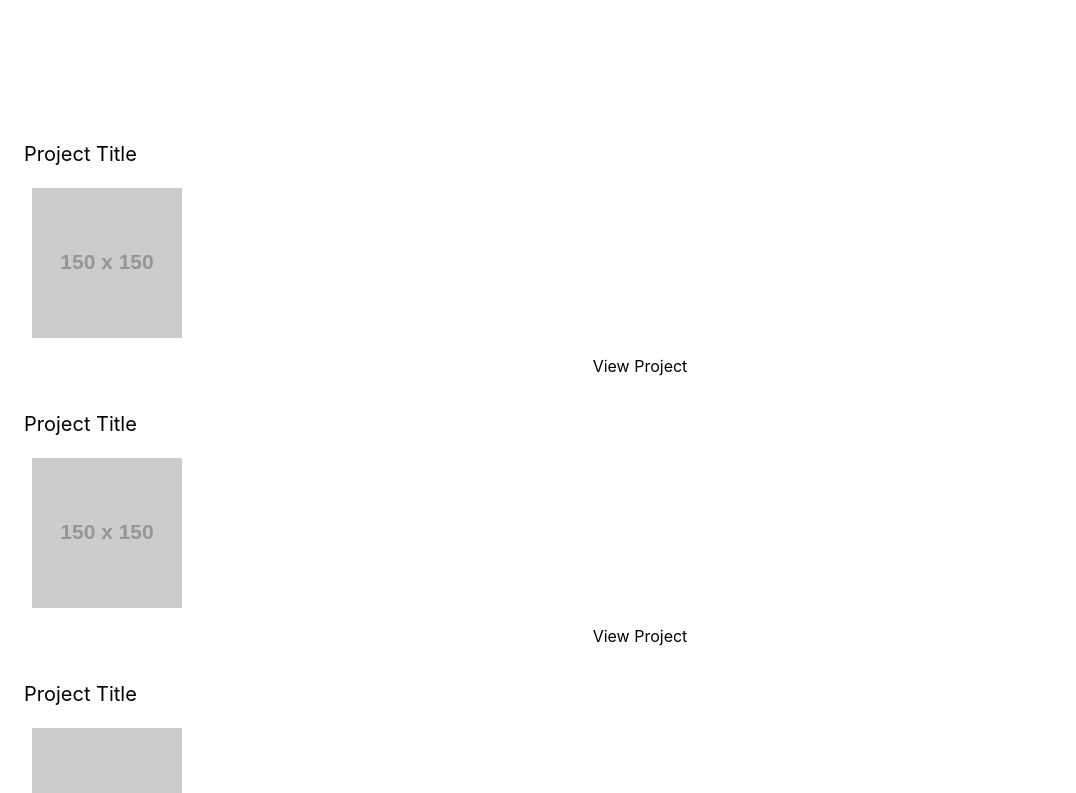
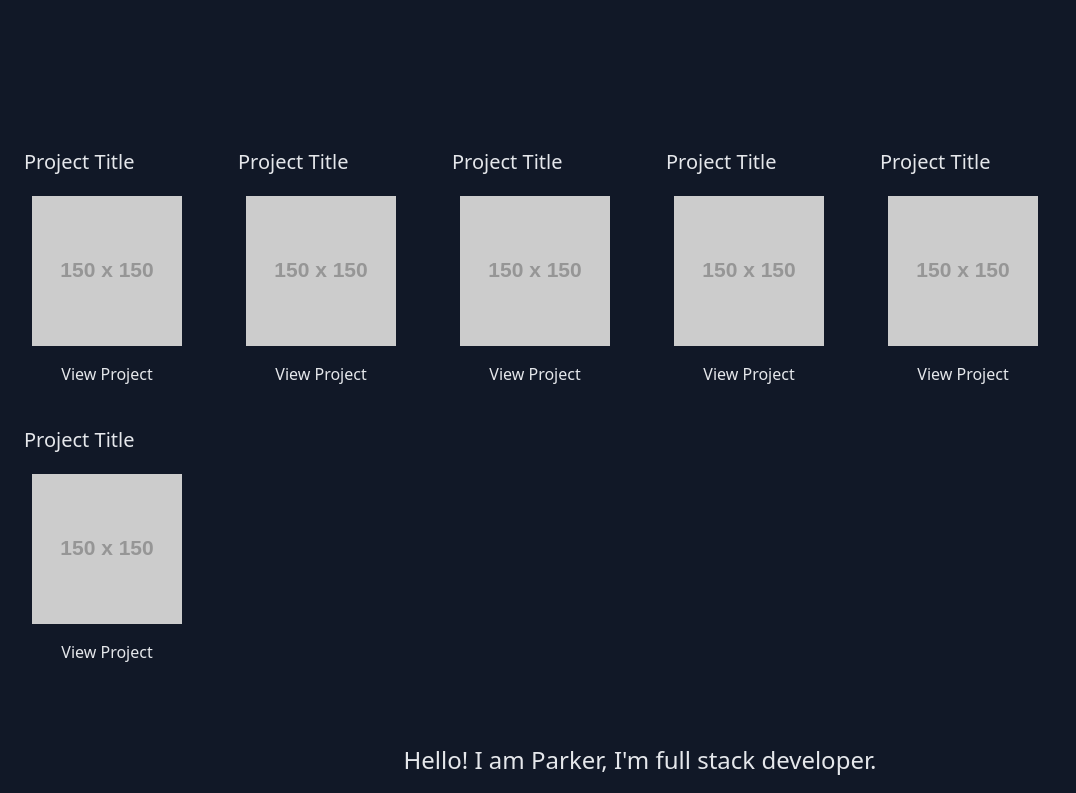
Before and after one commit to MorgansPlayGames/portfolio-2021, a React (Create React App) app: page / in a window 1280 px wide. Shown: the part 1340-2133 px from the top of the page, without its empty margins (0-1076 px from the left). Built offline with nearby package versions, Linux system fonts and the light colour scheme.

Commit message:
updated the base css

```diff
--- a/src/App.css
+++ b/src/App.css
@@ -2,18 +2,17 @@
   text-align: center;
 }
 
-.App-logo {
-  height: 40vmin;
-  pointer-events: none;
+.container {
+  display: flex;
 }
 
-@media (prefers-reduced-motion: no-preference) {
-  .App-logo {
-    animation: App-logo-spin infinite 1s linear;
-  }
-}
 
-.App-header {
+
+/* @media (prefers-reduced-motion: no-preference) {
+
+} */
+
+/* .App-header {
   background-color: #282c34;
   min-height: 100vh;
   display: flex;
@@ -22,17 +21,15 @@
   justify-content: center;
   font-size: calc(10px + 2vmin);
   color: white;
-}
+} */
 
-.App-link {
-  color: #61dafb;
-}
 
-@keyframes App-logo-spin {
+
+/* @keyframes App-logo-spin {
   from {
     transform: rotate(0deg);
   }
   to {
     transform: rotate(720deg);
   }
-}
+} */
--- a/src/App.js
+++ b/src/App.js
@@ -4,13 +4,16 @@ import Header from "./components/Header";
 import Bio from "./components/Bio"
 import Footer from "./components/Footer"
 
+
 function App() {
   return (
-     <div className="App">
+     <div className="App bg-gray-900 text-gray-200">
 
       <Header />
       <body>
+      <section className="container flex-wrap">
       <Card /><Card /><Card /><Card /><Card /><Card />
+      </section>
       <Bio />
 
       </body>
--- a/src/index.css
+++ b/src/index.css
@@ -1,17 +1,3 @@
 @tailwind base;
 @tailwind components;
 @tailwind utilities;
-
-body {
-  margin: 0;
-  font-family: -apple-system, BlinkMacSystemFont, 'Segoe UI', 'Roboto', 'Oxygen',
-    'Ubuntu', 'Cantarell', 'Fira Sans', 'Droid Sans', 'Helvetica Neue',
-    sans-serif;
-  -webkit-font-smoothing: antialiased;
-  -moz-osx-font-smoothing: grayscale;
-}
-
-code {
-  font-family: source-code-pro, Menlo, Monaco, Consolas, 'Courier New',
-    monospace;
-}
```
Also changed, not shown: src/tailwind.css (added).
